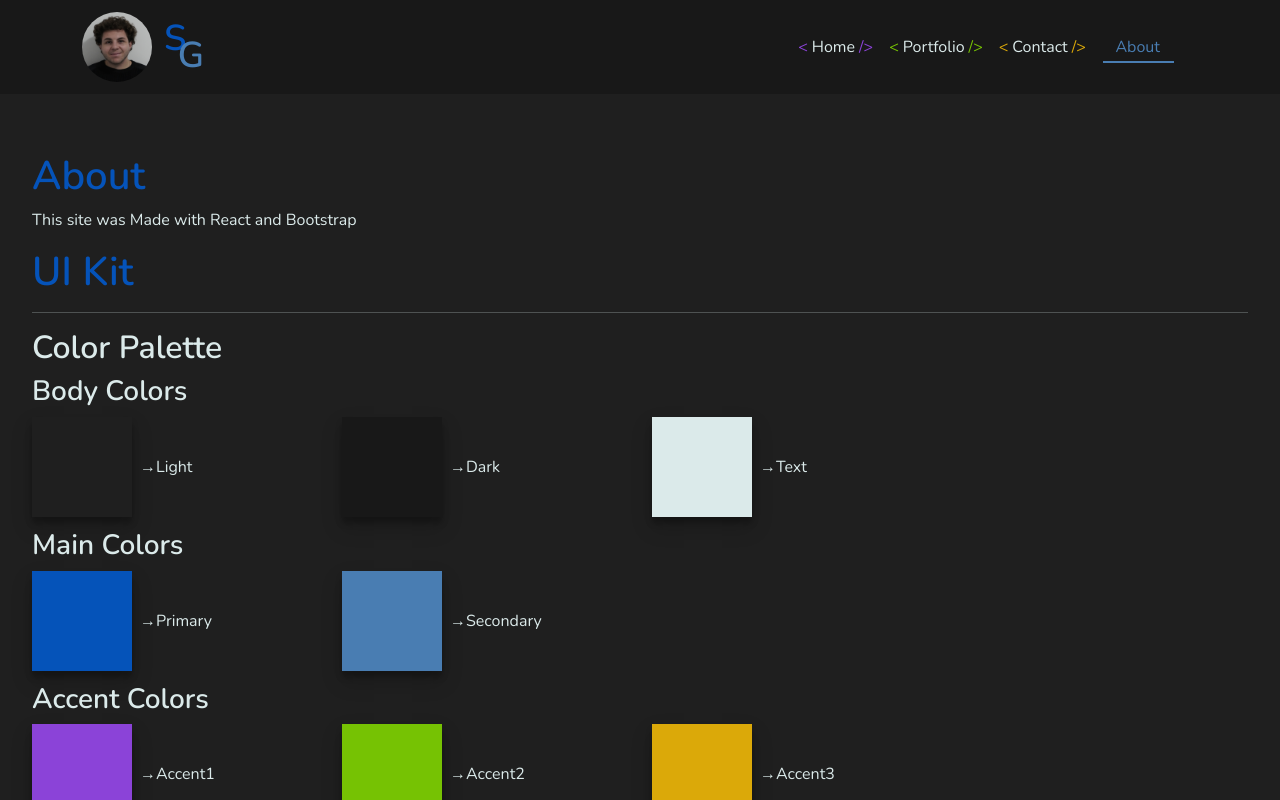
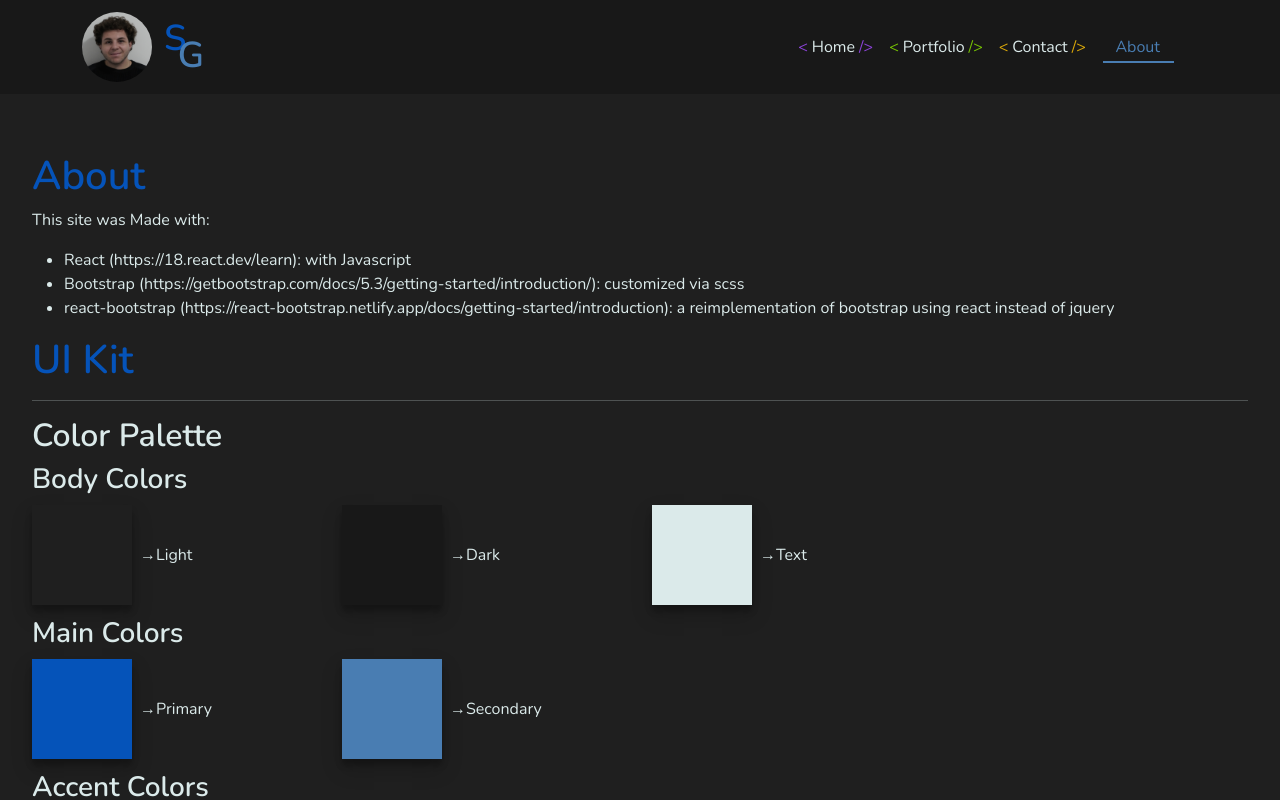
Before and after one commit to giova239/portfolio, a React (Create React App) app: page /about in a window 1280 px wide. Shown: the top 800 px of the page. Built offline with nearby package versions, Linux system fonts and the light colour scheme.

Commit message:
improved about section

```diff
--- a/src/components/pages/about/about.jsx
+++ b/src/components/pages/about/about.jsx
@@ -12,7 +12,20 @@ function About() {
     <div className="pt-14">
       {/* ABOUT */}
       <h1 className="text-primary">About</h1>
-      <p>This site was Made with React and Bootstrap</p>
+      <p>This site was Made with:</p>
+      <ul>
+        <li>React (https://18.react.dev/learn): with Javascript</li>
+        <li>
+          Bootstrap
+          (https://getbootstrap.com/docs/5.3/getting-started/introduction/):
+          customized via scss
+        </li>
+        <li>
+          react-bootstrap
+          (https://react-bootstrap.netlify.app/docs/getting-started/introduction):
+          a reimplementation of bootstrap using react instead of jquery
+        </li>
+      </ul>
       {/* UI KIT */}
       <h1 className="text-primary">UI Kit</h1>
       <hr />
```
